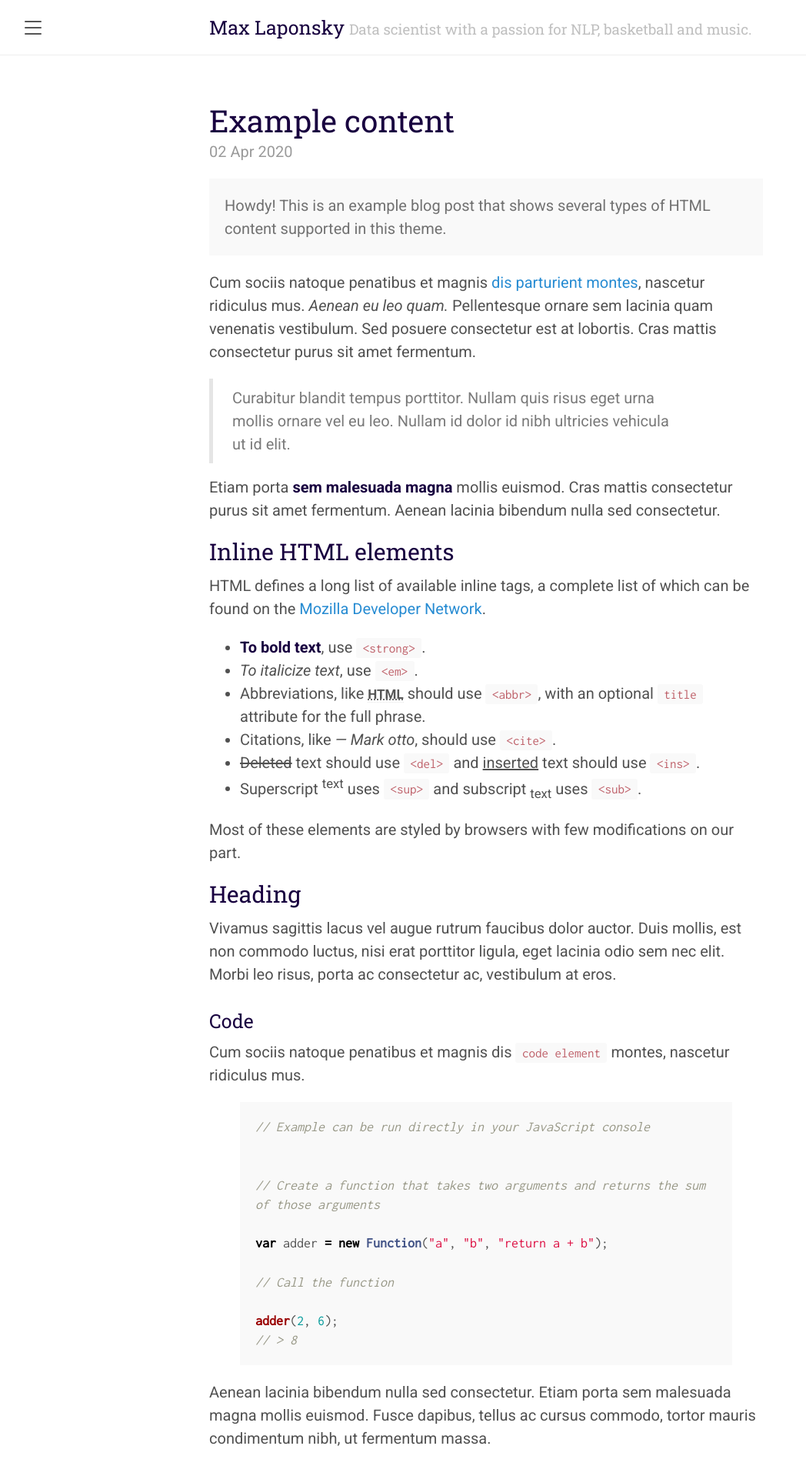
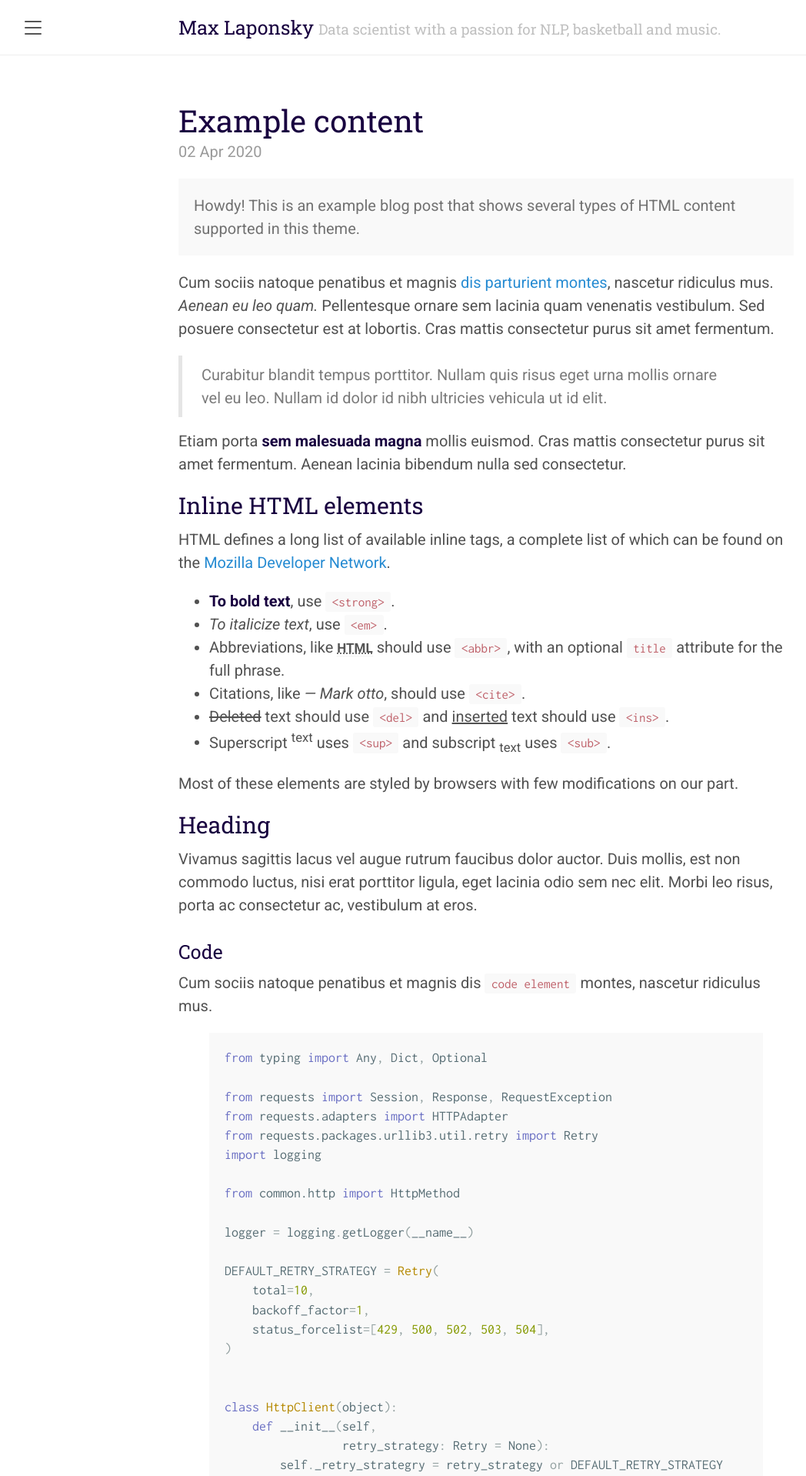
Before and after one commit to mlaponsky/mlaponsky.github.io, a Jekyll site: the page built from _posts/2020-04-02-example-content.md, in a window 1280 px wide. Shown: the top 1918 px of the page at 77% size, without its empty margins (8-1056 px from the left). Built offline with Jekyll 4.4.1, drawn with Linux system fonts in a browser that asks for light colours; some of the changed text lies outside the part shown.

Commit message:
New about page

```diff
--- a/_includes/sidebar.html
+++ b/_includes/sidebar.html
@@ -25,8 +25,6 @@
       {% endif %}
     {% endfor %}
 
-    <a class="sidebar-nav-item" href="{{ site.github.repo }}/archive/v{{ site.version }}.zip">Download</a>
-    <a class="sidebar-nav-item" href="{{ site.github.repo }}">GitHub project</a>
     <span class="sidebar-nav-item">Currently v{{ site.version }}</span>
   </nav>
 
--- a/_posts/2020-04-02-example-content.md
+++ b/_posts/2020-04-02-example-content.md
@@ -35,15 +35,66 @@ Vivamus sagittis lacus vel augue rutrum faucibus dolor auctor. Duis mollis, est
 
 Cum sociis natoque penatibus et magnis dis `code element` montes, nascetur ridiculus mus.
 
-{% highlight js %}
-// Example can be run directly in your JavaScript console
+{% highlight python %}
+from typing import Any, Dict, Optional
 
-// Create a function that takes two arguments and returns the sum of those arguments
-var adder = new Function("a", "b", "return a + b");
+from requests import Session, Response, RequestException
+from requests.adapters import HTTPAdapter
+from requests.packages.urllib3.util.retry import Retry
+import logging
 
-// Call the function
-adder(2, 6);
-// > 8
+from common.http import HttpMethod
+
+logger = logging.getLogger(__name__)
+
+DEFAULT_RETRY_STRATEGY = Retry(
+    total=10,
+    backoff_factor=1,
+    status_forcelist=[429, 500, 502, 503, 504],
+)
+
+
+class HttpClient(object):
+    def __init__(self,
+                 retry_strategy: Retry = None):
+        self._retry_strategry = retry_strategy or DEFAULT_RETRY_STRATEGY
+
+    def request(self,
+                method: HttpMethod,
+                url: str,
+                params: Dict[str, str] = None,
+                headers: Dict[str, str] = None,
+                json: Dict[str, Any] = None,
+                data: Any = None,
+                stream: bool = False):
+        session: Optional[Session] = None
+        try:
+            session = self._get_http_session()
+            response: Response = session.request(method=method.name,
+                                                 url=url,
+                                                 params=params or dict(),
+                                                 headers=headers or dict(),
+                                                 json=json or dict(),
+                                                 data=data or dict(),
+                                                 stream=stream)
+            logger.debug(f"Response: [ status = {response.status_code} ]")
+            response.raise_for_status()
+        except RequestException:
+            logger.error(f"Request failed.", exc_info=True)
+            raise
+        finally:
+            if session:
+                session.close()
+        return response
+
+
+
+    def _get_http_session(self) -> Session:
+        adapter: HTTPAdapter = HTTPAdapter(max_retries=self._retry_strategry)
+        session: Session = Session()
+        session.mount("http://", adapter)
+        session.mount("https://", adapter)
+        return session
 {% endhighlight %}
 
 Aenean lacinia bibendum nulla sed consectetur. Etiam porta sem malesuada magna mollis euismod. Fusce dapibus, tellus ac cursus commodo, tortor mauris condimentum nibh, ut fermentum massa.
--- a/public/css/lanyon.css
+++ b/public/css/lanyon.css
@@ -82,7 +82,7 @@ h1, h2, h3, h4, h5, h6 {
 }
 @media (min-width: 56em) {
   .container {
-    max-width: 38rem;
+    max-width: 42rem;
   }
 }
 
--- a/public/css/poole.css
+++ b/public/css/poole.css
@@ -166,9 +166,8 @@ pre {
   padding: 1rem;
   font-size: 0.9rem;
   line-height: 1.4;
-  white-space: pre;
   white-space: pre-wrap;
-  word-break: break-all;
+  /* word-break: break-all; */
   word-wrap: break-word;
   background-color: #f9f9f9;
 }
--- a/public/css/syntax.css
+++ b/public/css/syntax.css
@@ -1,213 +1,80 @@
 .highlight table td { padding: 5px; }
 .highlight table pre { margin: 0; }
-.highlight .cm {
-  color: #999988;
-  font-style: italic;
+.highlight, .highlight .w {
+  color: #586e75;
+}
+.highlight .err {
+  color: #002b36;
+  background-color: #dc322f;
+}
+.highlight .c, .highlight .ch, .highlight .cd, .highlight .cm, .highlight .cpf, .highlight .c1, .highlight .cs {
+  color: #657b83;
 }
 .highlight .cp {
-  color: #999999;
+  color: #b58900;
+}
+.highlight .nt {
+  color: #b58900;
+}
+.highlight .o, .highlight .ow {
+  color: #93a1a1;
+}
+.highlight .p, .highlight .pi {
+  color: #93a1a1;
+}
+.highlight .gi {
+  color: #859900;
+}
+.highlight .gd {
+  color: #dc322f;
+}
+.highlight .gh {
+  color: #268bd2;
+  background-color: #002b36;
   font-weight: bold;
 }
-.highlight .c1 {
-  color: #999988;
-  font-style: italic;
-}
-.highlight .cs {
-  color: #999999;
-  font-weight: bold;
-  font-style: italic;
-}
-.highlight .c, .highlight .ch, .highlight .cd, .highlight .cpf {
-  color: #999988;
-  font-style: italic;
-}
-.highlight .err {
-  color: #a61717;
-  background-color: #e3d2d2;
-}
-.highlight .gd {
-  color: #000000;
-  background-color: #ffdddd;
-}
-.highlight .ge {
-  color: #000000;
-  font-style: italic;
-}
-.highlight .gr {
-  color: #aa0000;
-}
-.highlight .gh {
-  color: #999999;
-}
-.highlight .gi {
-  color: #000000;
-  background-color: #ddffdd;
-}
-.highlight .go {
-  color: #888888;
-}
-.highlight .gp {
-  color: #555555;
-}
-.highlight .gs {
-  font-weight: bold;
-}
-.highlight .gu {
-  color: #aaaaaa;
-}
-.highlight .gt {
-  color: #aa0000;
+.highlight .k, .highlight .kn, .highlight .kp, .highlight .kr, .highlight .kv {
+  color: #6c71c4;
 }
 .highlight .kc {
-  color: #000000;
-  font-weight: bold;
+  color: #cb4b16;
+}
+.highlight .kt {
+  color: #cb4b16;
 }
 .highlight .kd {
-  color: #000000;
-  font-weight: bold;
+  color: #cb4b16;
 }
-.highlight .kn {
-  color: #000000;
-  font-weight: bold;
-}
-.highlight .kp {
-  color: #000000;
-  font-weight: bold;
-}
-.highlight .kr {
-  color: #000000;
-  font-weight: bold;
-}
-.highlight .kt {
-  color: #445588;
-  font-weight: bold;
-}
-.highlight .k, .highlight .kv {
-  color: #000000;
-  font-weight: bold;
-}
-.highlight .mf {
-  color: #009999;
-}
-.highlight .mh {
-  color: #009999;
-}
-.highlight .il {
-  color: #009999;
-}
-.highlight .mi {
-  color: #009999;
-}
-.highlight .mo {
-  color: #009999;
-}
-.highlight .m, .highlight .mb, .highlight .mx {
-  color: #009999;
+.highlight .s, .highlight .sb, .highlight .sc, .highlight .dl, .highlight .sd, .highlight .s2, .highlight .sh, .highlight .sx, .highlight .s1 {
+  color: #859900;
 }
 .highlight .sa {
-  color: #000000;
-  font-weight: bold;
+  color: #6c71c4;
 }
-.highlight .sb {
-  color: #d14;
+.highlight .sr {
+  color: #2aa198;
 }
-.highlight .sc {
-  color: #d14;
-}
-.highlight .sd {
-  color: #d14;
-}
-.highlight .s2 {
-  color: #d14;
+.highlight .si {
+  color: #d33682;
 }
 .highlight .se {
-  color: #d14;
+  color: #d33682;
 }
-.highlight .sh {
-  color: #d14;
+.highlight .nn {
+  color: #b58900;
 }
-.highlight .si {
-  color: #d14;
+.highlight .nc {
+  color: #b58900;
 }
-.highlight .sx {
-  color: #d14;
+.highlight .no {
+  color: #b58900;
 }
-.highlight .sr {
-  color: #009926;
+.highlight .na {
+  color: #268bd2;
 }
-.highlight .s1 {
-  color: #d14;
+.highlight .m, .highlight .mb, .highlight .mf, .highlight .mh, .highlight .mi, .highlight .il, .highlight .mo, .highlight .mx {
+  color: #859900;
 }
 .highlight .ss {
-  color: #990073;
+  color: #859900;
 }
-.highlight .s, .highlight .dl {
-  color: #d14;
-}
-.highlight .na {
-  color: #008080;
-}
-.highlight .bp {
-  color: #999999;
-}
-.highlight .nb {
-  color: #0086B3;
-}
-.highlight .nc {
-  color: #445588;
-  font-weight: bold;
-}
-.highlight .no {
-  color: #008080;
-}
-.highlight .nd {
-  color: #3c5d5d;
-  font-weight: bold;
-}
-.highlight .ni {
-  color: #800080;
-}
-.highlight .ne {
-  color: #990000;
-  font-weight: bold;
-}
-.highlight .nf, .highlight .fm {
-  color: #990000;
-  font-weight: bold;
-}
-.highlight .nl {
-  color: #990000;
-  font-weight: bold;
-}
-.highlight .nn {
-  color: #555555;
-}
-.highlight .nt {
-  color: #000080;
-}
-.highlight .vc {
-  color: #008080;
-}
-.highlight .vg {
-  color: #008080;
-}
-.highlight .vi {
-  color: #008080;
-}
-.highlight .nv, .highlight .vm {
-  color: #008080;
-}
-.highlight .ow {
-  color: #000000;
-  font-weight: bold;
-}
-.highlight .o {
-  color: #000000;
-  font-weight: bold;
-}
-.highlight .w {
-  color: #bbbbbb;
-}
-.highlight {
-  background-color: #f8f8f8;
-}
```
Also changed, not shown: about.md (+3 -20 lines).
